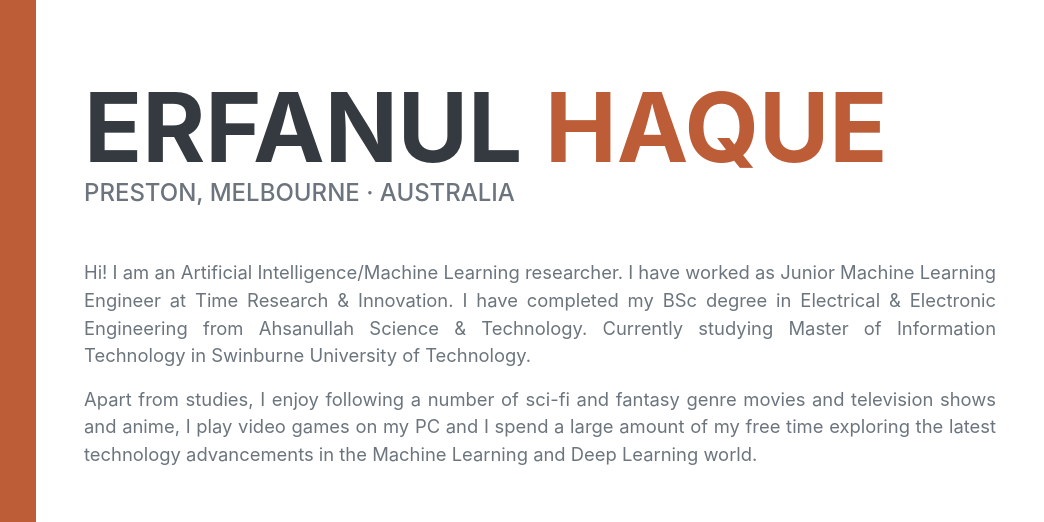
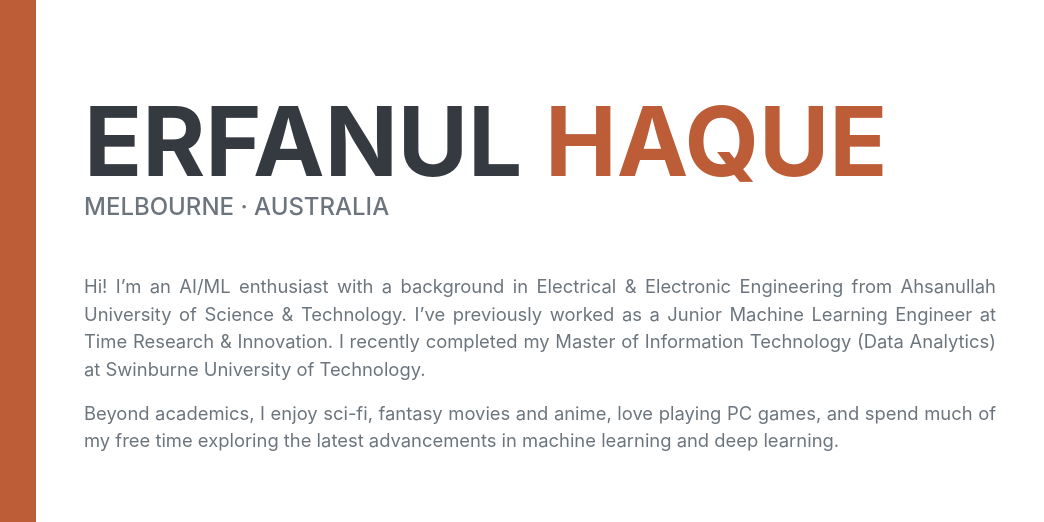
Before and after one commit to ErfanDipto/ErfanDipto.github.io, a plain HTML site: page index.html in a window 1280 px wide. Shown: the part 106-628 px from the top of the page, 236-1280 px from the left. Drawn offline with nearby package versions, Linux system fonts and the light colour scheme; a web font is replaced by a local one.

Commit message:
Updated Profile

```diff
--- a/index.html
+++ b/index.html
@@ -59,25 +59,13 @@
 
 
                     <div class="subheadingh mb-5">
-                        Preston, Melbourne · Australia
+                        Melbourne · Australia
                     </div>
 
 
-                    <p class="lead mb-3" align="justify">Hi! I am an Artificial
-                        Intelligence/Machine Learning researcher. I have worked
-                        as Junior Machine Learning Engineer at Time Research &
-                        Innovation. I have completed my BSc degree in
-                        Electrical & Electronic Engineering from Ahsanullah
-                        Science & Technology. Currently studying Master of
-                        Information Technology in Swinburne University of
-                        Technology.</p>
+                    <p class="lead mb-3" align="justify">Hi! I’m an AI/ML enthusiast with a background in Electrical & Electronic Engineering from Ahsanullah University of Science & Technology. I’ve previously worked as a Junior Machine Learning Engineer at Time Research & Innovation. I recently completed my Master of Information Technology (Data Analytics) at Swinburne University of Technology.</p>
                     <!-- I have currently working as a Junior Machine Learning Engineer at Time Research & Innovation. -->
-                    <p class="lead mb-3" align="justify">Apart from studies,
-                        I enjoy following a number of sci-fi and fantasy genre
-                        movies and television shows and anime, I play video
-                        games on my PC and I spend a large amount of my free
-                        time exploring the latest technology advancements in
-                        the Machine Learning and Deep Learning world. </p>
+                    <p class="lead mb-3" align="justify">Beyond academics, I enjoy sci-fi, fantasy movies and anime, love playing PC games, and spend much of my free time exploring the latest advancements in machine learning and deep learning.</p>
                     <br>
 
 
@@ -187,10 +175,10 @@ style="fill:#000000;">
                         <div class="flex-grow-1">
                             <h3 class="mb-0">Swinburne University of Technology</h3>
                             <div class="subheadingh mb-3">Master of Information Technology</div>
-                            <!-- <div>Electrical & Electronics Engineering</div> -->
-                            <!-- <p>CGPA: 3.21/4.00</p> -->
+                            <div>Data Analytics</div>
+                            <p>CGPA: 3.17/4.00 (till 2024)</p>
                         </div>
-                        <div class="flex-shrink-0"><span class="text-primary">July 2023 - Present</span></div>
+                        <div class="flex-shrink-0"><span class="text-primary">July 2023 - July 2025</span></div>
                     </div>
                     <div class="d-flex flex-column flex-md-row justify-content-between mb-5">
                         <div class="flex-grow-1">
@@ -236,7 +224,7 @@ style="fill:#000000;">
                     <tbody>
                       <tr>
                         <th scope="row">Programming Languages</th>
-                        <td>C++, Python, JavaScript</td>
+                        <td>C++, Python, JavaScript, Java</td>
                       </tr>
                       <!-- <tr>
                         <th scope="row">Electrical Simulation Tools</th>
@@ -272,7 +260,7 @@ style="fill:#000000;">
                       </tr>
                       <tr>
                         <th scope="row">Web Development</th>
-                        <td>HTML, CSS, Bootstrap, NodeJS</td>
+                        <td>HTML, CSS, Bootstrap, NodeJS, PHP</td>
                       </tr>
                     </tbody>
                   </table>
@@ -288,6 +276,9 @@ style="fill:#000000;">
                         <div class="flex-grow-1 mb-2">
                             <h3 class="mb-3">Software Projects</h3>
                             <h4 class="mb-2">Machine/Deep Learning Projects</h4>
+
+                            <div class="subheading"><a href="https://copd-dashboard.onrender.com/" rel="noopener noreferrer" target="_blank">COPD Risk Prediction Dashboard</a></div>
+                            <p align="justify">An <strong>interactive dashboard</strong> for predicting Chronic Obstructive Pulmonary Disease (COPD) severity using pre-trained machine learning models. Built with <strong>Dash</strong>, it allows users to input patient data, choose a model, and visualize prediction results along with ROC and PR curves in real time.</p>
 
                             <div class="subheading"><a href="https://www.mecs-press.org/ijem/ijem-v12-n5/IJEM-V12-N5-2.pdf" rel="noopener noreferrer" target="_blank">Wafer Map Defect Detection</a></div>
                             <p align="justify">This is a <strong>computer vision</strong> project where a transformer-based model <strong>(Swin Transformer)</strong> detects the defects as well as the types of the defect in wafer maps which are produced during <strong>semiconductor fabrication process</strong>.</p>
@@ -531,10 +522,10 @@ style="fill:#000000;">
                             <span class="fa-li"><i class="fas fa-trophy text-warning"></i></span>
                             <a href="https://drive.google.com/file/d/1MVNYy7gBBpmVr_rpkEhJpX-33pzfKa62/view?usp=sharing" rel="noopener noreferrer" target="_blank">Internship on "AI/ML Researcher"</a>
                         </li>
-                        <li>
+                        <!-- <li>
                             <span class="fa-li"><i class="fas fa-trophy text-warning"></i></span>
                             <a href="https://drive.google.com/file/d/1nehDOANc1zxx2g-6pHNqACcOrrl1ilY0/view?usp=sharing" rel="noopener noreferrer" target="_blank">Certificate of English Language Proficiency</a> <pre>IELTS Overall Score: 7.0 (L: 7.5, R:7.5, W: 6.5, S: 7.0)</pre>
-                        </li>
+                        </li> -->
                         <li>
                             <span class="fa-li"><i class="fas fa-trophy text-warning"></i></span>
                             <a href="https://drive.google.com/file/d/1uLnWM3HF9MEKEe4hJsYmcgiyY_28EU-P/view?usp=sharing" rel="noopener noreferrer" target="_blank">2nd Runner-up at RoboRace in INNOVENTURE 17'</a>
```
